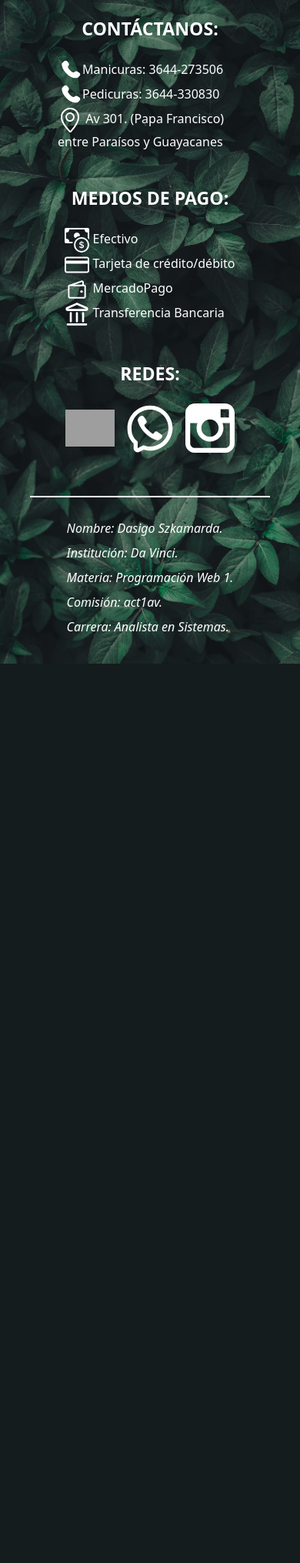
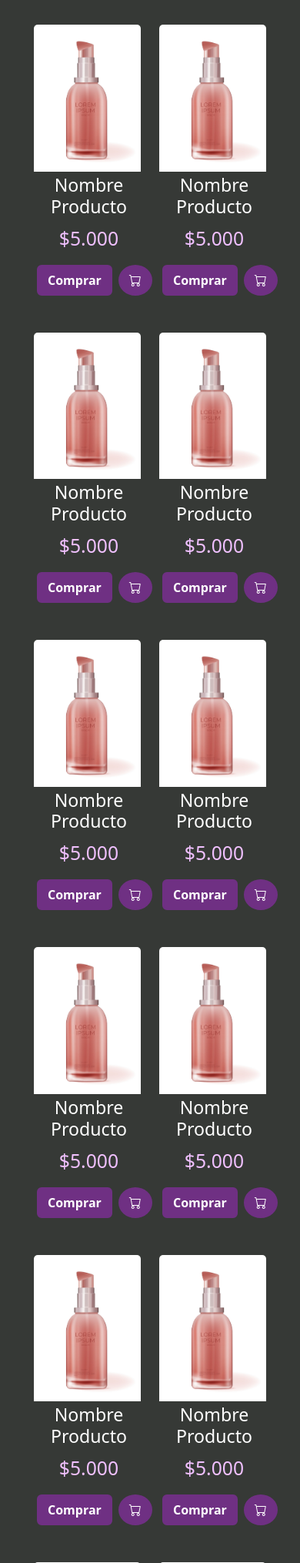
Before and after one commit to DasigoSZK/salonMG, a PHP site: page /tienda.html in a window 390 px wide. Shown: the part 64-2094 px from the top of the page at 77% size. Before the commit the page ends 926 px from the top, so only its background shows below. Run offline with PHP 8.4, Linux system fonts and the light colour scheme; grey boxes are pictures that could not be loaded.

Commit message:
shop html and css responsive

```diff
--- a/css/styles.css
+++ b/css/styles.css
@@ -461,6 +461,52 @@ footer {
 
 
 
+/* -------- Tienda -------- */
+
+.shop {
+  background-color: var(--color-verdeFondo);
+  padding: 2rem;
+}
+
+.shop_cards {
+  max-width: 1200px;
+}
+
+.btn-shop {
+  background-color: var(--color-violetaBtn);
+  color: white;
+  border: 2px solid var(--color-violetaBtn);
+  font-weight: bold;
+}
+
+.btn-shop:hover,
+.btn-shop:active {
+  background-color: var(--color-verdeFondo);
+  color: var(--color-violetaBtn);
+  border: 2px solid var(--color-violetaBtn);
+  font-weight: bold;
+}
+
+.card_price {
+  color: var(--color-violetaPrecio) !important;
+}
+
+.card-body {
+  padding: 0.25rem 0 0 0.25rem;
+}
+
+.shop_cards.row {
+  --bs-gutter-x: 1.5rem;
+}
+
+.card {
+  max-width: 300px;
+}
+
+
+
+
+
 /* -------- Error -------- */
 
 .error {
--- a/tienda.html
+++ b/tienda.html
@@ -86,6 +86,468 @@
       </div>
     </div>
   </nav>
+
+  <!-- Contenido -->
+  <main class="shop">
+
+    <section class="shop_cards mx-auto row">
+
+      <!-- P-1 -->
+      <div class="card bg-transparent border-0 mb-5 mx-auto col-6 col-md-4 col-lg-3 col-xl-3 col-xxl-3">
+        <img src="./img/tienda/product-1.jpg" class="card-img-top" alt="Producto 1">
+        <div class="card-body">
+          <h5 class="card-title text-white fs-3 text-center">Nombre Producto</h5>
+          <p class="card-text card_price text-white text-center fs-2">
+            $5.000
+          </p>
+          <div class="d-flex justify-content-between">
+            <a href="error.html" class="btn btn-shop ms-auto me-2">Comprar</a>
+            <a href="error.html" class="btn btn-shop rounded-circle mx-auto"><i class="bi bi-cart"></i></a>
+          </div>
+
+        </div>
+      </div>
+      <!-- P-2 -->
+      <div class="card bg-transparent border-0 mb-5 mx-auto col-6 col-md-4 col-lg-3 col-xl-3 col-xxl-3">
+        <img src="./img/tienda/product-1.jpg" class="card-img-top" alt="Producto 1">
+        <div class="card-body">
+          <h5 class="card-title text-white fs-3 text-center">Nombre Producto</h5>
+          <p class="card-text card_price text-white text-center fs-2">
+            $5.000
+          </p>
+          <div class="d-flex justify-content-between">
+            <a href="error.html" class="btn btn-shop ms-auto me-2">Comprar</a>
+            <a href="error.html" class="btn btn-shop rounded-circle mx-auto"><i class="bi bi-cart"></i></a>
+          </div>
+
+        </div>
+      </div>
+      <!-- P-3 -->
+      <div class="card bg-transparent border-0 mb-5 mx-auto col-6 col-md-4 col-lg-3 col-xl-3 col-xxl-3">
+        <img src="./img/tienda/product-1.jpg" class="card-img-top" alt="Producto 1">
+        <div class="card-body">
+          <h5 class="card-title text-white fs-3 text-center">Nombre Producto</h5>
+          <p class="card-text card_price text-white text-center fs-2">
+            $5.000
+          </p>
+          <div class="d-flex justify-content-between">
+            <a href="error.html" class="btn btn-shop ms-auto me-2">Comprar</a>
+            <a href="error.html" class="btn btn-shop rounded-circle mx-auto"><i class="bi bi-cart"></i></a>
+          </div>
+
+        </div>
+      </div>
+      <!-- P-4 -->
+      <div class="card bg-transparent border-0 mb-5 mx-auto col-6 col-md-4 col-lg-3 col-xl-3 col-xxl-3">
+        <img src="./img/tienda/product-1.jpg" class="card-img-top" alt="Producto 1">
+        <div class="card-body">
+          <h5 class="card-title text-white fs-3 text-center">Nombre Producto</h5>
+          <p class="card-text card_price text-white text-center fs-2">
+            $5.000
+          </p>
+          <div class="d-flex justify-content-between">
+            <a href="error.html" class="btn btn-shop ms-auto me-2">Comprar</a>
+            <a href="error.html" class="btn btn-shop rounded-circle mx-auto"><i class="bi bi-cart"></i></a>
+          </div>
+
+        </div>
+      </div>
+      <!-- P-5 -->
+      <div class="card bg-transparent border-0 mb-5 mx-auto col-6 col-md-4 col-lg-3 col-xl-3 col-xxl-3">
+        <img src="./img/tienda/product-1.jpg" class="card-img-top" alt="Producto 1">
+        <div class="card-body">
+          <h5 class="card-title text-white fs-3 text-center">Nombre Producto</h5>
+          <p class="card-text card_price text-white text-center fs-2">
+            $5.000
+          </p>
+          <div class="d-flex justify-content-between">
+            <a href="error.html" class="btn btn-shop ms-auto me-2">Comprar</a>
+            <a href="error.html" class="btn btn-shop rounded-circle mx-auto"><i class="bi bi-cart"></i></a>
+          </div>
+
+        </div>
+      </div>
+      <!-- P-6 -->
+      <div class="card bg-transparent border-0 mb-5 mx-auto col-6 col-md-4 col-lg-3 col-xl-3 col-xxl-3">
+        <img src="./img/tienda/product-1.jpg" class="card-img-top" alt="Producto 1">
+        <div class="card-body">
+          <h5 class="card-title text-white fs-3 text-center">Nombre Producto</h5>
+          <p class="card-text card_price text-white text-center fs-2">
+            $5.000
+          </p>
+          <div class="d-flex justify-content-between">
+            <a href="error.html" class="btn btn-shop ms-auto me-2">Comprar</a>
+            <a href="error.html" class="btn btn-shop rounded-circle mx-auto"><i class="bi bi-cart"></i></a>
+          </div>
+
+        </div>
+      </div>
+      <!-- P-7 -->
+      <div class="card bg-transparent border-0 mb-5 mx-auto col-6 col-md-4 col-lg-3 col-xl-3 col-xxl-3">
+        <img src="./img/tienda/product-1.jpg" class="card-img-top" alt="Producto 1">
+        <div class="card-body">
+          <h5 class="card-title text-white fs-3 text-center">Nombre Producto</h5>
+          <p class="card-text card_price text-white text-center fs-2">
+            $5.000
+          </p>
+          <div class="d-flex justify-content-between">
+            <a href="error.html" class="btn btn-shop ms-auto me-2">Comprar</a>
+            <a href="error.html" class="btn btn-shop rounded-circle mx-auto"><i class="bi bi-cart"></i></a>
+          </div>
+
+        </div>
+      </div>
+      <!-- P-8 -->
+      <div class="card bg-transparent border-0 mb-5 mx-auto col-6 col-md-4 col-lg-3 col-xl-3 col-xxl-3">
+        <img src="./img/tienda/product-1.jpg" class="card-img-top" alt="Producto 1">
+        <div class="card-body">
+          <h5 class="card-title text-white fs-3 text-center">Nombre Producto</h5>
+          <p class="card-text card_price text-white text-center fs-2">
+            $5.000
+          </p>
+          <div class="d-flex justify-content-between">
+            <a href="error.html" class="btn btn-shop ms-auto me-2">Comprar</a>
+            <a href="error.html" class="btn btn-shop rounded-circle mx-auto"><i class="bi bi-cart"></i></a>
+          </div>
+
+        </div>
+      </div>
+      <!-- P-9 -->
+      <div class="card bg-transparent border-0 mb-5 mx-auto col-6 col-md-4 col-lg-3">
+        <img src="./img/tienda/product-1.jpg" class="card-img-top" alt="Producto 1">
+        <div class="card-body">
+          <h5 class="card-title text-white fs-3 text-center">Nombre Producto</h5>
+          <p class="card-text card_price text-white text-center fs-2">
+            $5.000
+          </p>
+          <div class="d-flex justify-content-between">
+            <a href="error.html" class="btn btn-shop ms-auto me-2">Comprar</a>
+            <a href="error.html" class="btn btn-shop rounded-circle mx-auto"><i class="bi bi-cart"></i></a>
+          </div>
+
+        </div>
+      </div>
+      <!-- P-10 -->
+      <div class="card bg-transparent border-0 mb-5 mx-auto col-6 col-md-4 col-lg-3">
+        <img src="./img/tienda/product-1.jpg" class="card-img-top" alt="Producto 1">
+        <div class="card-body">
+          <h5 class="card-title text-white fs-3 text-center">Nombre Producto</h5>
+          <p class="card-text card_price text-white text-center fs-2">
+            $5.000
+          </p>
+          <div class="d-flex justify-content-between">
+            <a href="error.html" class="btn btn-shop ms-auto me-2">Comprar</a>
+            <a href="error.html" class="btn btn-shop rounded-circle mx-auto"><i class="bi bi-cart"></i></a>
+          </div>
+
+        </div>
+      </div>
+
+      <!-- P-11 -->
+      <div class="card bg-transparent border-0 mb-5 mx-auto col-6 col-md-4 col-lg-3">
+        <img src="./img/tienda/product-1.jpg" class="card-img-top" alt="Producto 1">
+        <div class="card-body">
+          <h5 class="card-title text-white fs-3 text-center">Nombre Producto</h5>
+          <p class="card-text card_price text-white text-center fs-2">
+            $5.000
+          </p>
+          <div class="d-flex justify-content-between">
+            <a href="error.html" class="btn btn-shop ms-auto me-2">Comprar</a>
+            <a href="error.html" class="btn btn-shop rounded-circle mx-auto"><i class="bi bi-cart"></i></a>
+          </div>
+
+        </div>
+      </div>
+      <!-- P-12 -->
+      <div class="card bg-transparent border-0 mb-5 mx-auto col-6 col-md-4 col-lg-3">
+        <img src="./img/tienda/product-1.jpg" class="card-img-top" alt="Producto 1">
+        <div class="card-body">
+          <h5 class="card-title text-white fs-3 text-center">Nombre Producto</h5>
+          <p class="card-text card_price text-white text-center fs-2">
+            $5.000
+          </p>
+          <div class="d-flex justify-content-between">
+            <a href="error.html" class="btn btn-shop ms-auto me-2">Comprar</a>
+            <a href="error.html" class="btn btn-shop rounded-circle mx-auto"><i class="bi bi-cart"></i></a>
+          </div>
+
+        </div>
+      </div>
+      <!-- P-13 -->
+      <div class="card bg-transparent border-0 mb-5 mx-auto col-6 col-md-4 col-lg-3">
+        <img src="./img/tienda/product-1.jpg" class="card-img-top" alt="Producto 1">
+        <div class="card-body">
+          <h5 class="card-title text-white fs-3 text-center">Nombre Producto</h5>
+          <p class="card-text card_price text-white text-center fs-2">
+            $5.000
+          </p>
+          <div class="d-flex justify-content-between">
+            <a href="error.html" class="btn btn-shop ms-auto me-2">Comprar</a>
+            <a href="error.html" class="btn btn-shop rounded-circle mx-auto"><i class="bi bi-cart"></i></a>
+          </div>
+
+        </div>
+      </div>
+      <!-- P-14 -->
+      <div class="card bg-transparent border-0 mb-5 mx-auto col-6 col-md-4 col-lg-3">
+        <img src="./img/tienda/product-1.jpg" class="card-img-top" alt="Producto 1">
+        <div class="card-body">
+          <h5 class="card-title text-white fs-3 text-center">Nombre Producto</h5>
+          <p class="card-text card_price text-white text-center fs-2">
+            $5.000
+          </p>
+          <div class="d-flex justify-content-between">
+            <a href="error.html" class="btn btn-shop ms-auto me-2">Comprar</a>
+            <a href="error.html" class="btn btn-shop rounded-circle mx-auto"><i class="bi bi-cart"></i></a>
+          </div>
+
+        </div>
+      </div>
+      <!-- P-15 -->
+      <div class="card bg-transparent border-0 mb-5 mx-auto col-6 col-md-4 col-lg-3">
+        <img src="./img/tienda/product-1.jpg" class="card-img-top" alt="Producto 1">
+        <div class="card-body">
+          <h5 class="card-title text-white fs-3 text-center">Nombre Producto</h5>
+          <p class="card-text card_price text-white text-center fs-2">
+            $5.000
+          </p>
+          <div class="d-flex justify-content-between">
+            <a href="error.html" class="btn btn-shop ms-auto me-2">Comprar</a>
+            <a href="error.html" class="btn btn-shop rounded-circle mx-auto"><i class="bi bi-cart"></i></a>
+          </div>
+
+        </div>
+      </div>
+      <!-- P-16 -->
+      <div class="card bg-transparent border-0 mb-5 mx-auto col-6 col-md-4 col-lg-3">
+        <img src="./img/tienda/product-1.jpg" class="card-img-top" alt="Producto 1">
+        <div class="card-body">
+          <h5 class="card-title text-white fs-3 text-center">Nombre Producto</h5>
+          <p class="card-text card_price text-white text-center fs-2">
+            $5.000
+          </p>
+          <div class="d-flex justify-content-between">
+            <a href="error.html" class="btn btn-shop ms-auto me-2">Comprar</a>
+            <a href="error.html" class="btn btn-shop rounded-circle mx-auto"><i class="bi bi-cart"></i></a>
+          </div>
+
+        </div>
+      </div>
+      <!-- P-17 -->
+      <div class="card bg-transparent border-0 mb-5 mx-auto col-6 col-md-4 col-lg-3">
+        <img src="./img/tienda/product-1.jpg" class="card-img-top" alt="Producto 1">
+        <div class="card-body">
+          <h5 class="card-title text-white fs-3 text-center">Nombre Producto</h5>
+          <p class="card-text card_price text-white text-center fs-2">
+            $5.000
+          </p>
+          <div class="d-flex justify-content-between">
+            <a href="error.html" class="btn btn-shop ms-auto me-2">Comprar</a>
+            <a href="error.html" class="btn btn-shop rounded-circle mx-auto"><i class="bi bi-cart"></i></a>
+          </div>
+
+        </div>
+      </div>
+      <!-- P-18 -->
+      <div class="card bg-transparent border-0 mb-5 mx-auto col-6 col-md-4 col-lg-3">
+        <img src="./img/tienda/product-1.jpg" class="card-img-top" alt="Producto 1">
+        <div class="card-body">
+          <h5 class="card-title text-white fs-3 text-center">Nombre Producto</h5>
+          <p class="card-text card_price text-white text-center fs-2">
+            $5.000
+          </p>
+          <div class="d-flex justify-content-between">
+            <a href="error.html" class="btn btn-shop ms-auto me-2">Comprar</a>
+            <a href="error.html" class="btn btn-shop rounded-circle mx-auto"><i class="bi bi-cart"></i></a>
+          </div>
+
+        </div>
+      </div>
+      <!-- P-19 -->
+      <div class="card bg-transparent border-0 mb-5 mx-auto col-6 col-md-4 col-lg-3">
+        <img src="./img/tienda/product-1.jpg" class="card-img-top" alt="Producto 1">
+        <div class="card-body">
+          <h5 class="card-title text-white fs-3 text-center">Nombre Producto</h5>
+          <p class="card-text card_price text-white text-center fs-2">
+            $5.000
+          </p>
+          <div class="d-flex justify-content-between">
+            <a href="error.html" class="btn btn-shop ms-auto me-2">Comprar</a>
+            <a href="error.html" class="btn btn-shop rounded-circle mx-auto"><i class="bi bi-cart"></i></a>
+          </div>
+
+        </div>
+      </div>
+      <!-- P-20 -->
+      <div class="card bg-transparent border-0 mb-5 mx-auto col-6 col-md-4 col-lg-3">
+        <img src="./img/tienda/product-1.jpg" class="card-img-top" alt="Producto 1">
+        <div class="card-body">
+          <h5 class="card-title text-white fs-3 text-center">Nombre Producto</h5>
+          <p class="card-text card_price text-white text-center fs-2">
+            $5.000
+          </p>
+          <div class="d-flex justify-content-between">
+            <a href="error.html" class="btn btn-shop ms-auto me-2">Comprar</a>
+            <a href="error.html" class="btn btn-shop rounded-circle mx-auto"><i class="bi bi-cart"></i></a>
+          </div>
+
+        </div>
+      </div>
+
+      <!-- P-21 -->
+      <div class="card bg-transparent border-0 mb-5 mx-auto col-6 col-md-4 col-lg-3">
+        <img src="./img/tienda/product-1.jpg" class="card-img-top" alt="Producto 1">
+        <div class="card-body">
+          <h5 class="card-title text-white fs-3 text-center">Nombre Producto</h5>
+          <p class="card-text card_price text-white text-center fs-2">
+            $5.000
+          </p>
+          <div class="d-flex justify-content-between">
+            <a href="error.html" class="btn btn-shop ms-auto me-2">Comprar</a>
+            <a href="error.html" class="btn btn-shop rounded-circle mx-auto"><i class="bi bi-cart"></i></a>
+          </div>
+
+        </div>
+      </div>
+      <!-- P-22 -->
+      <div class="card bg-transparent border-0 mb-5 mx-auto col-6 col-md-4 col-lg-3">
+        <img src="./img/tienda/product-1.jpg" class="card-img-top" alt="Producto 1">
+        <div class="card-body">
+          <h5 class="card-title text-white fs-3 text-center">Nombre Producto</h5>
+          <p class="card-text card_price text-white text-center fs-2">
+            $5.000
+          </p>
+          <div class="d-flex justify-content-between">
+            <a href="error.html" class="btn btn-shop ms-auto me-2">Comprar</a>
+            <a href="error.html" class="btn btn-shop rounded-circle mx-auto"><i class="bi bi-cart"></i></a>
+          </div>
+
+        </div>
+      </div>
+      <!-- P-23 -->
+      <div class="card bg-transparent border-0 mb-5 mx-auto col-6 col-md-4 col-lg-3">
+        <img src="./img/tienda/product-1.jpg" class="card-img-top" alt="Producto 1">
+        <div class="card-body">
+          <h5 class="card-title text-white fs-3 text-center">Nombre Producto</h5>
+          <p class="card-text card_price text-white text-center fs-2">
+            $5.000
+          </p>
+          <div class="d-flex justify-content-between">
+            <a href="error.html" class="btn btn-shop ms-auto me-2">Comprar</a>
+            <a href="error.html" class="btn btn-shop rounded-circle mx-auto"><i class="bi bi-cart"></i></a>
+          </div>
+
+        </div>
+      </div>
+      <!-- P-24 -->
+      <div class="card bg-transparent border-0 mb-5 mx-auto col-6 col-md-4 col-lg-3">
+        <img src="./img/tienda/product-1.jpg" class="card-img-top" alt="Producto 1">
+        <div class="card-body">
+          <h5 class="card-title text-white fs-3 text-center">Nombre Producto</h5>
+          <p class="card-text card_price text-white text-center fs-2">
+            $5.000
+          </p>
+          <div class="d-flex justify-content-between">
+            <a href="error.html" class="btn btn-shop ms-auto me-2">Comprar</a>
+            <a href="error.html" class="btn btn-shop rounded-circle mx-auto"><i class="bi bi-cart"></i></a>
+          </div>
+
+        </div>
+      </div>
+      <!-- P-25 -->
+      <div class="card bg-transparent border-0 mb-5 mx-auto col-6 col-md-4 col-lg-3">
+        <img src="./img/tienda/product-1.jpg" class="card-img-top" alt="Producto 1">
+        <div class="card-body">
+          <h5 class="card-title text-white fs-3 text-center">Nombre Producto</h5>
+          <p class="card-text card_price text-white text-center fs-2">
+            $5.000
+          </p>
+          <div class="d-flex justify-content-between">
+            <a href="error.html" class="btn btn-shop ms-auto me-2">Comprar</a>
+            <a href="error.html" class="btn btn-shop rounded-circle mx-auto"><i class="bi bi-cart"></i></a>
+          </div>
+
+        </div>
+      </div>
+      <!-- P-26 -->
+      <div class="card bg-transparent border-0 mb-5 mx-auto col-6 col-md-4 col-lg-3">
+        <img src="./img/tienda/product-1.jpg" class="card-img-top" alt="Producto 1">
+        <div class="card-body">
+          <h5 class="card-title text-white fs-3 text-center">Nombre Producto</h5>
+          <p class="card-text card_price text-white text-center fs-2">
+            $5.000
+          </p>
+          <div class="d-flex justify-content-between">
+            <a href="error.html" class="btn btn-shop ms-auto me-2">Comprar</a>
+            <a href="error.html" class="btn btn-shop rounded-circle mx-auto"><i class="bi bi-cart"></i></a>
+          </div>
+
+        </div>
+      </div>
+      <!-- P-27 -->
+      <div class="card bg-transparent border-0 mb-5 mx-auto col-6 col-md-4 col-lg-3">
+        <img src="./img/tienda/product-1.jpg" class="card-img-top" alt="Producto 1">
+        <div class="card-body">
+          <h5 class="card-title text-white fs-3 text-center">Nombre Producto</h5>
+          <p class="card-text card_price text-white text-center fs-2">
+            $5.000
+          </p>
+          <div class="d-flex justify-content-between">
+            <a href="error.html" class="btn btn-shop ms-auto me-2">Comprar</a>
+            <a href="error.html" class="btn btn-shop rounded-circle mx-auto"><i class="bi bi-cart"></i></a>
+          </div>
+
+        </div>
+      </div>
+      <!-- P-28 -->
+      <div class="card bg-transparent border-0 mb-5 mx-auto col-6 col-md-4 col-lg-3">
+        <img src="./img/tienda/product-1.jpg" class="card-img-top" alt="Producto 1">
+        <div class="card-body">
+          <h5 class="card-title text-white fs-3 text-center">Nombre Producto</h5>
+          <p class="card-text card_price text-white text-center fs-2">
+            $5.000
+          </p>
+          <div class="d-flex justify-content-between">
+            <a href="error.html" class="btn btn-shop ms-auto me-2">Comprar</a>
+            <a href="error.html" class="btn btn-shop rounded-circle mx-auto"><i class="bi bi-cart"></i></a>
+          </div>
+
+        </div>
+      </div>
+      <!-- P-29 -->
+      <div class="card bg-transparent border-0 mb-5 mx-auto col-6 col-md-4 col-lg-3">
+        <img src="./img/tienda/product-1.jpg" class="card-img-top" alt="Producto 1">
+        <div class="card-body">
+          <h5 class="card-title text-white fs-3 text-center">Nombre Producto</h5>
+          <p class="card-text card_price text-white text-center fs-2">
+            $5.000
+          </p>
+          <div class="d-flex justify-content-between">
+            <a href="error.html" class="btn btn-shop ms-auto me-2">Comprar</a>
+            <a href="error.html" class="btn btn-shop rounded-circle mx-auto"><i class="bi bi-cart"></i></a>
+          </div>
+
+        </div>
+      </div>
+      <!-- P-30 -->
+      <div class="card bg-transparent border-0 mb-5 mx-auto col-6 col-md-4 col-lg-3">
+        <img src="./img/tienda/product-1.jpg" class="card-img-top" alt="Producto 1">
+        <div class="card-body">
+          <h5 class="card-title text-white fs-3 text-center">Nombre Producto</h5>
+          <p class="card-text card_price text-white text-center fs-2">
+            $5.000
+          </p>
+          <div class="d-flex justify-content-between">
+            <a href="error.html" class="btn btn-shop ms-auto me-2">Comprar</a>
+            <a href="error.html" class="btn btn-shop rounded-circle mx-auto"><i class="bi bi-cart"></i></a>
+          </div>
+
+        </div>
+      </div>
+
+    </section>
+
+  </main>
 
   <!-- Pie de Página -->
   <footer class="row">
```
Also changed, not shown: img/tienda/product-1.jpg (added).
